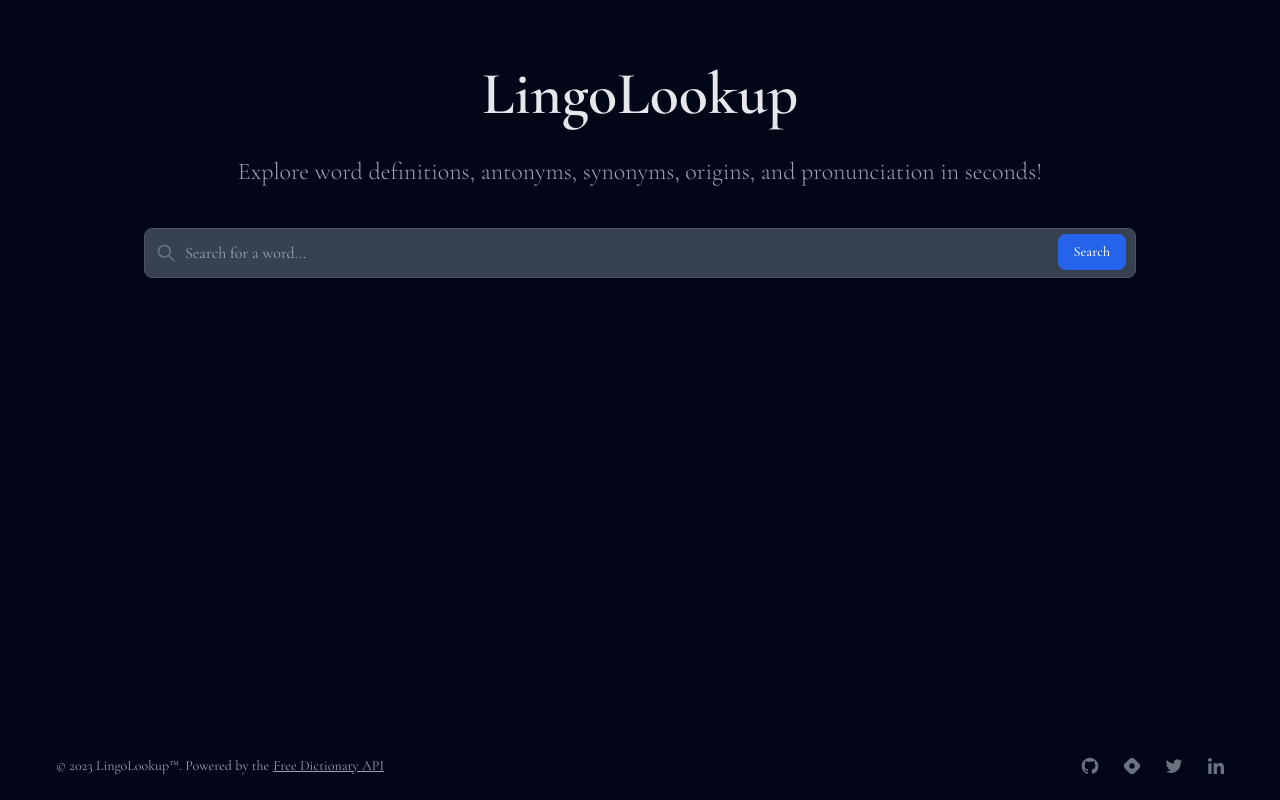
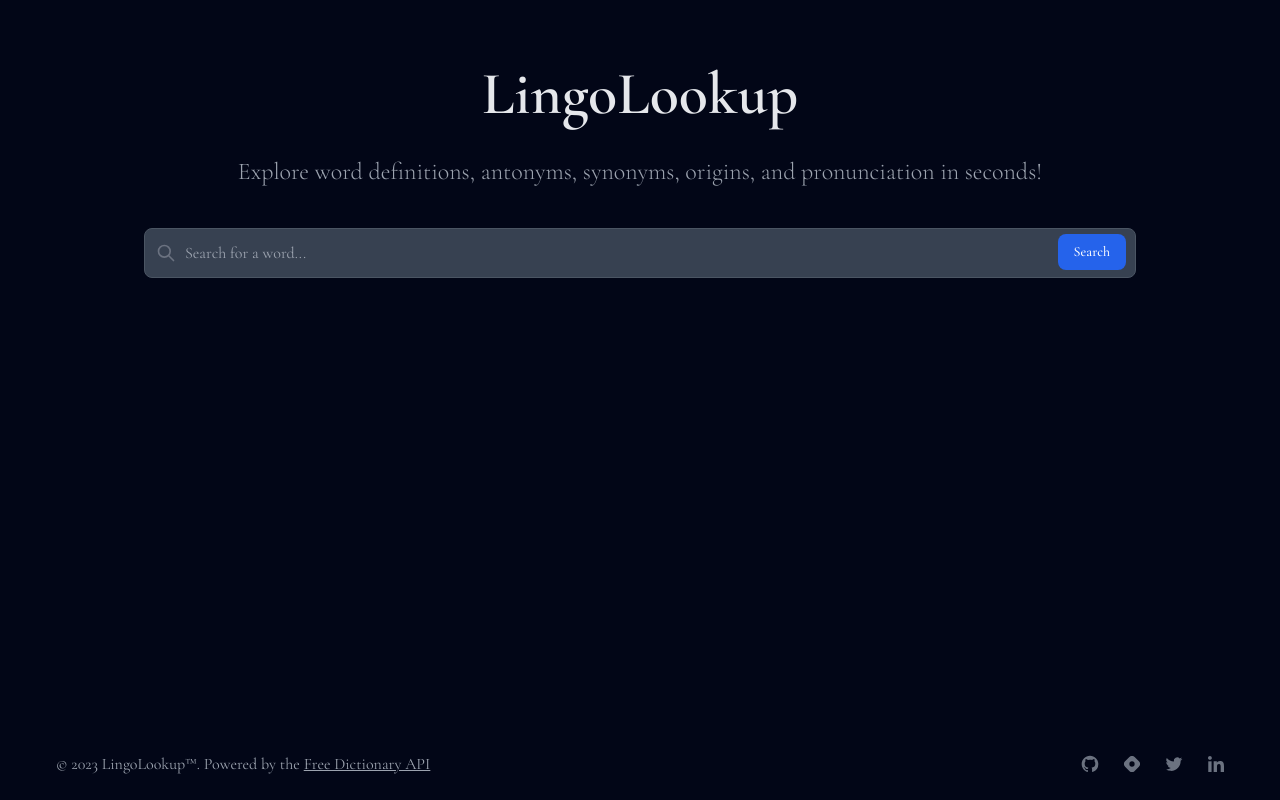
Before and after one commit to jeremy0x/lingo-lookup, a React (Vite) app: page / in a window 1280 px wide. Built offline with nearby package versions, Linux system fonts and the light colour scheme.

Commit message:
style: increase font-size of footer text

```diff
--- a/src/components/Footer.tsx
+++ b/src/components/Footer.tsx
@@ -7,7 +7,7 @@ const Footer = () => {
         <div className='mx-2 sm:mx-4 lg:mx-8'>
           {/* <hr className='mb-6 border-gray-700 sm:mx-auto lg:mb-8' /> */}
           <div className='px-4 pb-4 sm:flex sm:items-center sm:justify-between sm:px-6 sm:pb-6'>
-            <span className='flex flex-wrap justify-center gap-1 text-center text-sm text-gray-400'>
+            <span className='flex flex-wrap justify-center gap-1 text-center text-base text-gray-400'>
               © 2023 LingoLookup™. Powered by the{' '}
               <a
                 href='https://dictionaryapi.dev'
```
